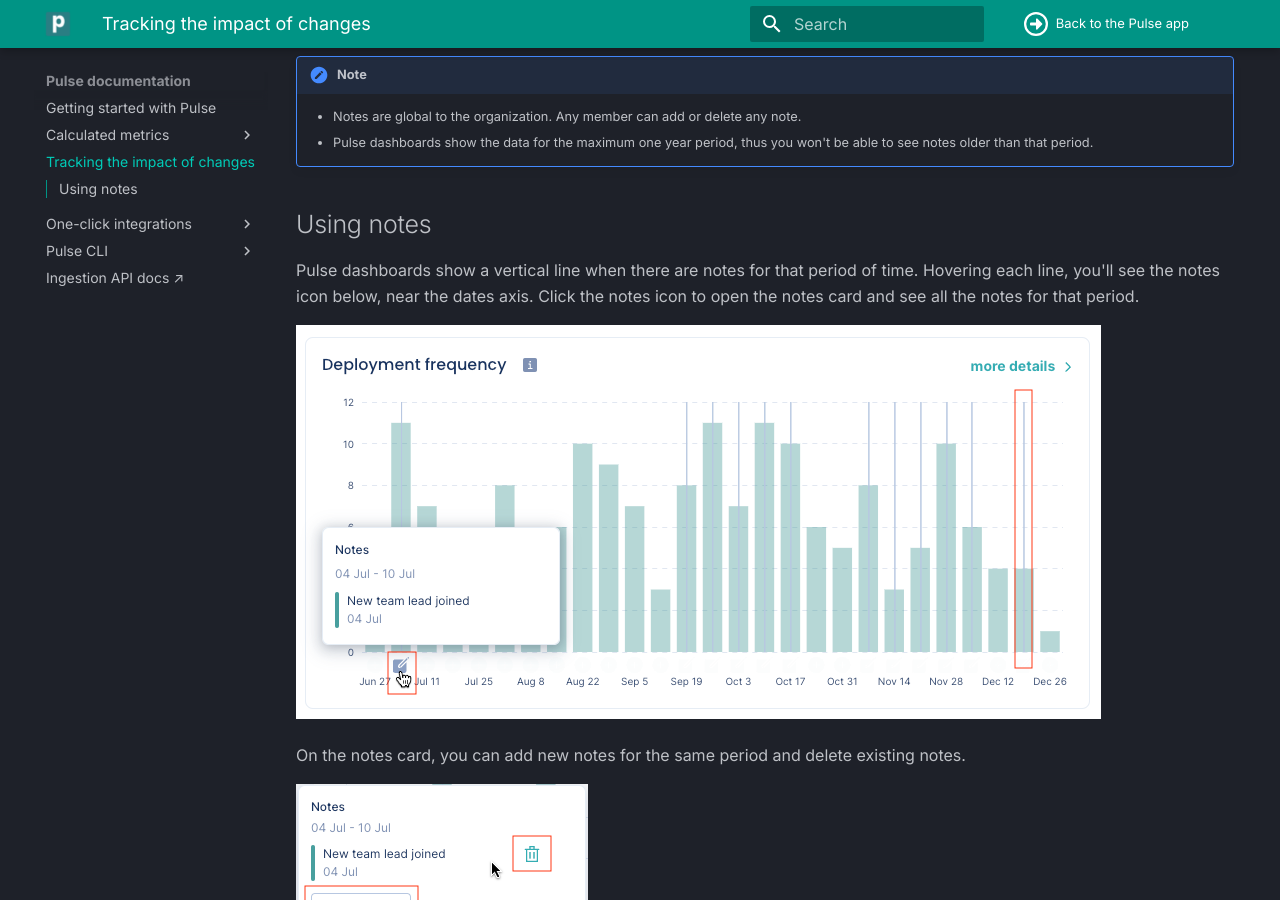
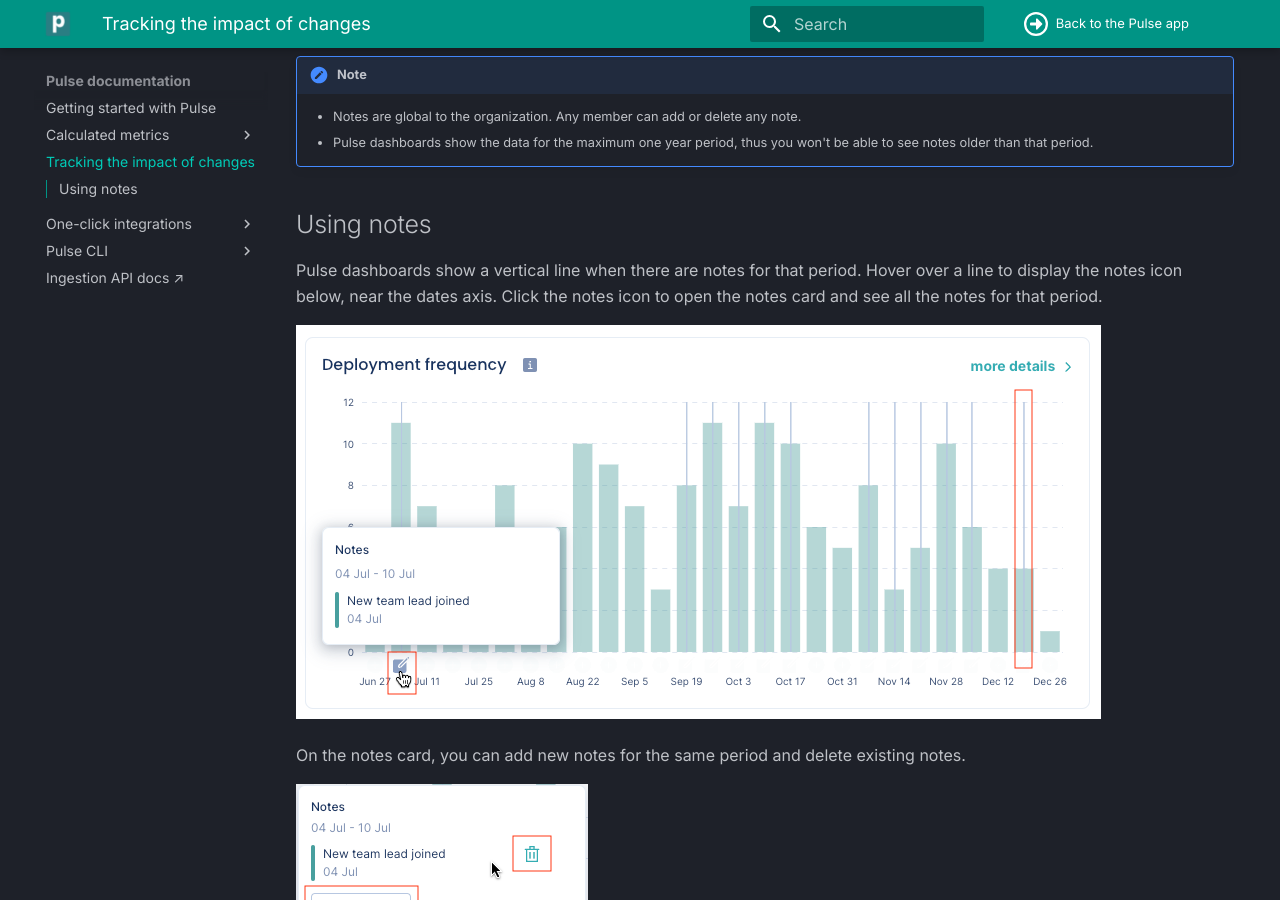
Before and after one commit to codacy/pulse-user-docs, an MkDocs documentation site: the page built from docs/notes.md, in a window 1280 px wide and 900 px high, scrolled down 763 px. Built offline with MkDocs 1.6.1 and Material for MkDocs 9.7.7, drawn with Linux system fonts in a browser that asks for light colours.

Commit message:
Update docs/notes.md
Co-authored-by: Nicola Klemenc <nicola.klemenc@codacy.com>

```diff
--- a/docs/notes.md
+++ b/docs/notes.md
@@ -14,7 +14,7 @@
 
 ## Using notes
 
-Pulse dashboards show a vertical line when there are notes for that period of time. Hovering each line, you'll see the notes icon below, near the dates axis. Click the notes icon to open the notes card and see all the notes for that period.
+Pulse dashboards show a vertical line when there are notes for that period. Hover over a line to display the notes icon below, near the dates axis. Click the notes icon to open the notes card and see all the notes for that period.
 
 ![Pulse notes card](images/notes-card.png)
 
```
